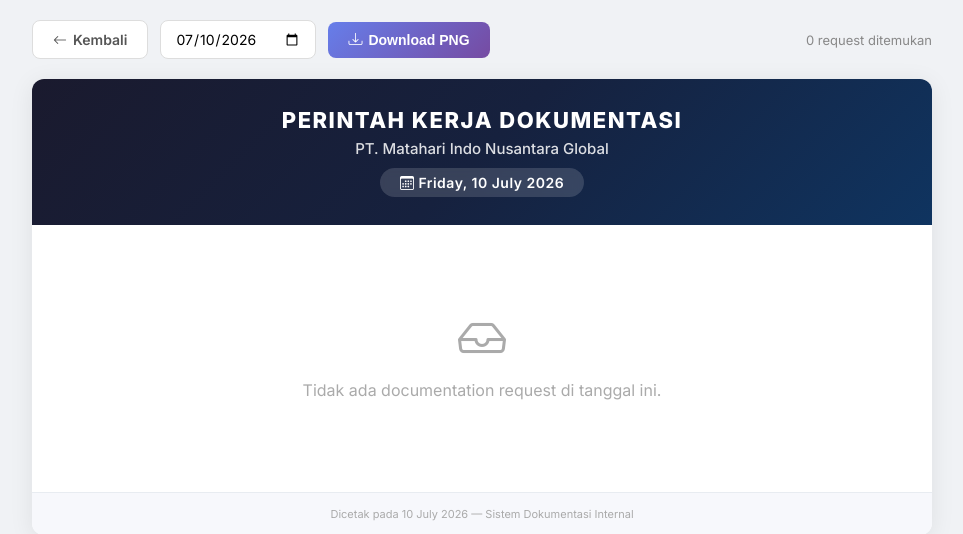
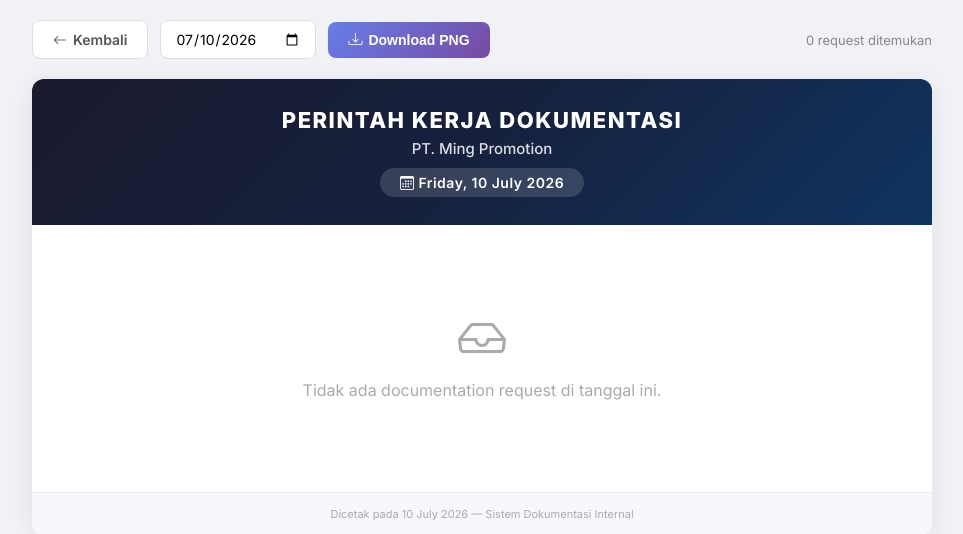
Before and after one commit to adamrama99/djangtest, a Django app: page /requests/export/perintah-kerja/ in a window 1280 px wide. Shown: the top 534 px of the page, without its empty margins (158-1121 px from the left). Run offline with Django 5.2, Linux system fonts and the light colour scheme; a user stored in the database is signed in; data comes from the database, SQL or seed files in the repository; data that the repository does not hold is empty.

Commit message:
minor ubah text pt

```diff
--- a/products/templates/products/doc_request_export_preview.html
+++ b/products/templates/products/doc_request_export_preview.html
@@ -323,7 +323,7 @@
   <div id="capture-area">
     <div class="export-header">
       <h1>Perintah Kerja Dokumentasi</h1>
-      <div class="subtitle">PT. Matahari Indo Nusantara Global</div>
+      <div class="subtitle">PT. Ming Promotion</div>
       <div class="date-badge">
         <i class="bi bi-calendar3 me-1"></i>
         {{ export_date|date:"l, d F Y" }}
```
